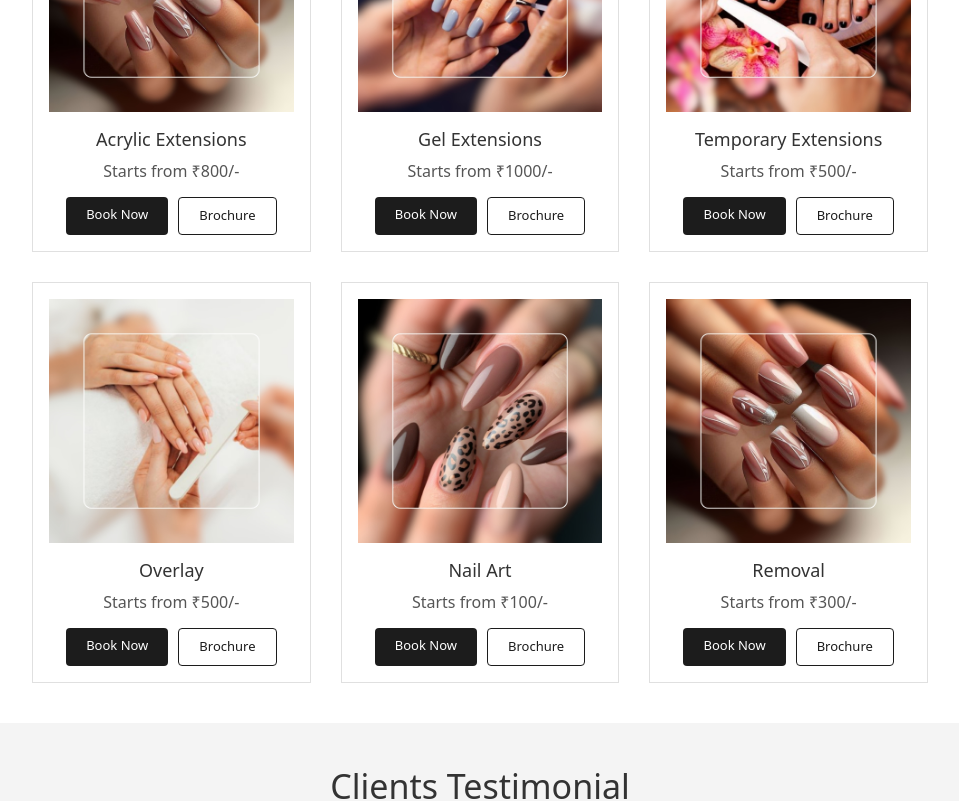
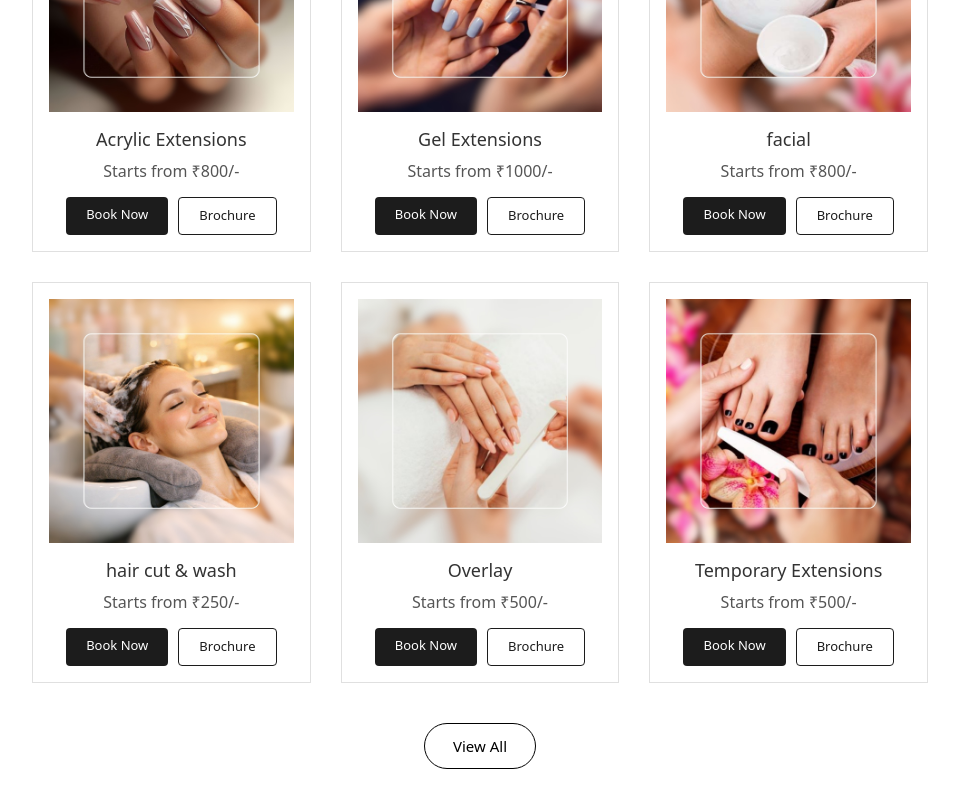
Before and after one commit to skymarketingprojects/nails-master, a React (Vite) app: page / in a window 1280 px wide. Shown: the part 2040-2841 px from the top of the page, without its empty margins (160-1119 px from the left). Built offline with nearby package versions, Linux system fonts and the light colour scheme.

Commit message:
services added

```diff
--- a/src/data/services.ts
+++ b/src/data/services.ts
@@ -1,12 +1,12 @@
 import nailsExtention from "../assets/services/Nails-Extensions.jpeg";
-// import facial from "../assets/services/Facial.jpeg";
+import facial from "../assets/services/Facial.jpeg";
 import gelPolish from "../assets/services/Gel-Polish.jpeg";
-// import hairSpa from "../assets/services/Hair-Spa.jpeg";
-// import headMassage from "../assets/services/Head-Massage.jpeg";
+import hairSpa from "../assets/services/Hair-Spa.jpeg";
+import headMassage from "../assets/services/Head-Massage.jpeg";
 import manicure from "../assets/services/Manicure.jpeg";
 import nailArt from "../assets/services/Nail-Art.jpeg";
 import pedicure from "../assets/services/Pedicure.jpeg";
-// import waxing from "../assets/services/Waxing.jpeg";
+import waxing from "../assets/services/Waxing.jpeg";
 
 export interface Service {
   id: number;
@@ -28,42 +28,152 @@ export const services: Service[] = [
     id: 1,
     title: "Acrylic Extensions",
     image: nailsExtention,
-    price: 800, // lowest in Acrylic
+    price: 800,
     link: createWhatsAppLink("Acrylic Extensions", 800),
   },
   {
     id: 2,
     title: "Gel Extensions",
     image: gelPolish,
-    price: 1000, // lowest in Gel
+    price: 1000,
     link: createWhatsAppLink("Gel Extensions", 1000),
   },
   {
     id: 3,
+    title: "facial",
+    image: facial,
+    price: 800,
+    link: createWhatsAppLink("facial", 800),
+  },
+  {
+    id: 4,
+    title: "hair cut & wash",
+    image: hairSpa,
+    price: 250,
+    link: createWhatsAppLink("hair cut & wash", 250),
+  },
+  {
+    id: 5,
+    title: "Overlay",
+    image: manicure,
+    price: 500,
+    link: createWhatsAppLink("Overlay", 500),
+  },
+  {
+    id: 6,
     title: "Temporary Extensions",
     image: pedicure,
-    price: 500, // lowest in Temporary
+    price: 500,
     link: createWhatsAppLink("Temporary Extensions", 500),
   },
   {
-    id: 4,
-    title: "Overlay",
-    image: manicure,
-    price: 500, // lowest in Overlay
-    link: createWhatsAppLink("Overlay", 500),
+    id: 7,
+    title: "face wax",
+    image: waxing,
+    price: 70,
+    link: createWhatsAppLink("face wax", 70),
   },
   {
-    id: 5,
+    id: 8,
+    title: "hair colors",
+    image: headMassage,
+    price: 800,
+    link: createWhatsAppLink("hair colors", 800),
+  },
+  {
+    id: 9,
     title: "Nail Art",
     image: nailArt,
-    price: 100, // lowest in Art
+    price: 100,
     link: createWhatsAppLink("Nail Art", 100),
   },
   {
-    id: 6,
+    id: 10,
     title: "Removal",
     image: nailsExtention,
-    price: 300, // lowest in Removal
+    price: 300,
     link: createWhatsAppLink("Removal", 300),
   },
+  {
+    id: 11,
+    title: "cleanups",
+    image: manicure,
+    price: 500,
+    link: createWhatsAppLink("cleanups", 500),
+  },
+  {
+    id: 12,
+    title: "dtan/bleach",
+    image: pedicure,
+    price: 500,
+    link: createWhatsAppLink("dtan/bleach", 500),
+  },
+  {
+    id: 13,
+    title: "hair treatments",
+    image: hairSpa,
+    price: 2500,
+    link: createWhatsAppLink("nail art", 2500),
+  },
+  {
+    id: 14,
+    title: "waxing",
+    image: waxing,
+    price: 100,
+    link: createWhatsAppLink("waxing", 100),
+  },
+  {
+    id: 15,
+    title: "body polishing/ scrubbing",
+    image: headMassage,
+    price: 500,
+    link: createWhatsAppLink("body polishing/ scrubbing", 500),
+  },
+  {
+    id: 16,
+    title: "manicure/pedicure",
+    image: manicure,
+    price: 100,
+    link: createWhatsAppLink("manicure/pedicure", 400),
+  },
+  {
+    id: 17,
+    title: "threadwork",
+    image: pedicure,
+    price: 40,
+    link: createWhatsAppLink("threadwork", 40),
+  },
+  {
+    id: 18,
+    title: "pre bridal packages",
+    image: pedicure,
+    price: 11500,
+    link: createWhatsAppLink("gel polish", 11500),
+  },
+  {
+    id: 19,
+    title: "hairstyles",
+    image: hairSpa,
+    price: 500,
+    link: createWhatsAppLink("bridal packages", 500),
+  },
+  {
+    id: 20,
+    title: "hairspa/ head massage",
+    image: headMassage,
+    price: 300,
+    link: createWhatsAppLink("hairspa/ head massage", 300),
+  },
 ];
+
+// images needed for
+// Removal (currently nailsExtention)
+// threadwork (pedicure)
+// cleanups (manicure)
+// dtan/bleach (pedicure)
+// body polishing/ scrubbing (headMassage)
+// hairspa/ head massage (headMassage)
+// manicure/pedicure (manicure)
+// hair treatments (hairSpa)
+// pre bridal packages (pedicure)
+// hairstyles (hairSpa)
```
